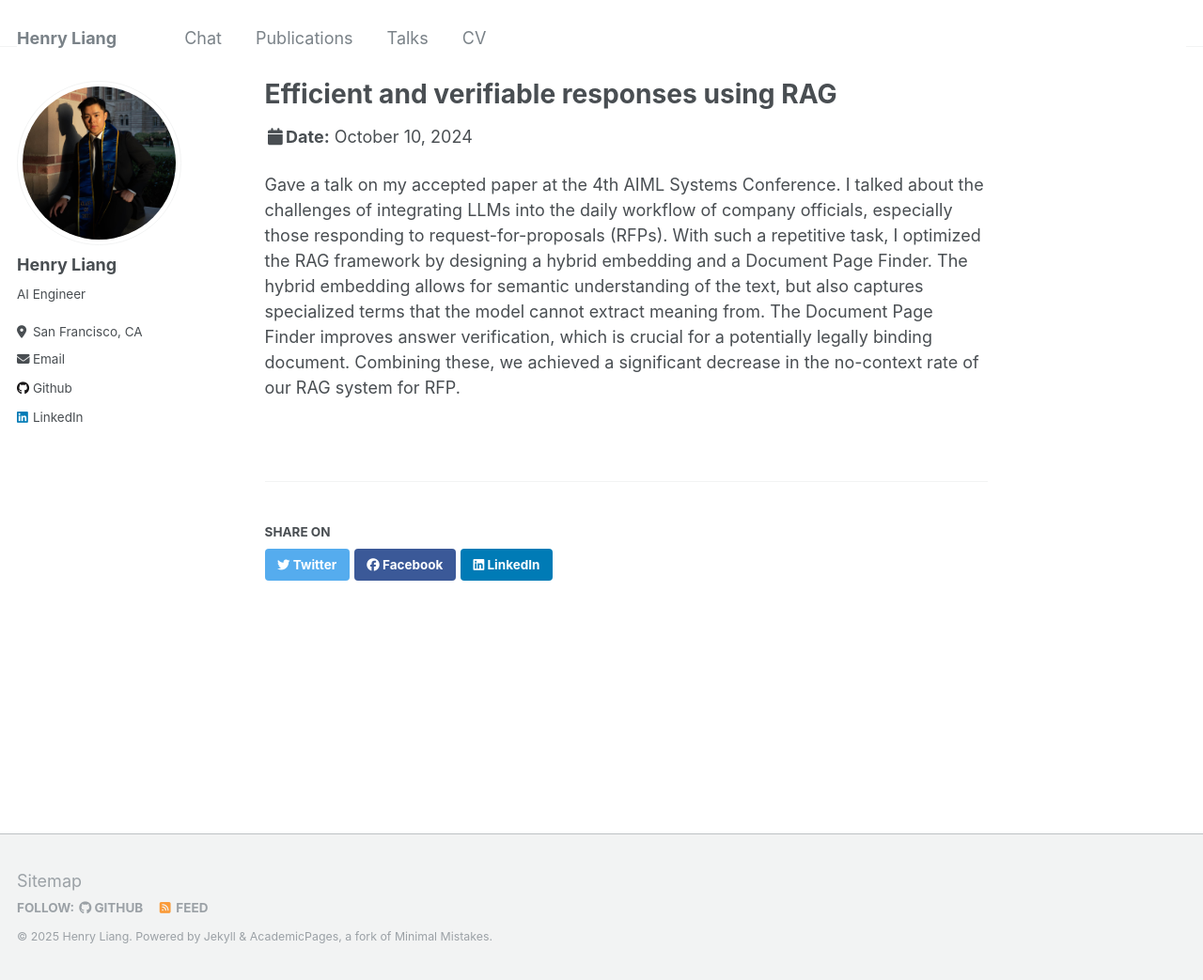
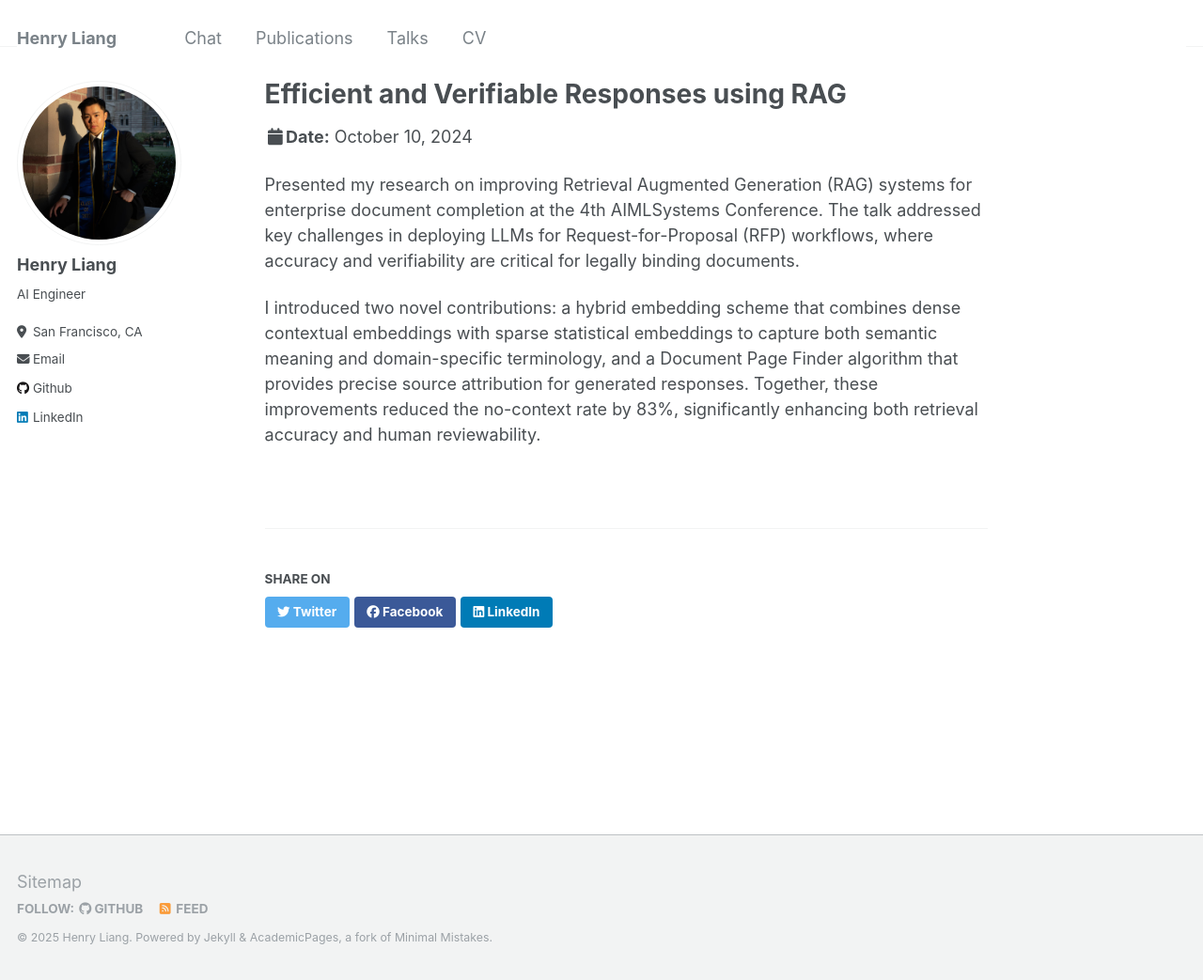
Before and after one commit to HenryLiang-123/HenryLiang-123.github.io, a Jekyll site: the page built from _talks/aiml-sys-talk.md, in a window 1280 px wide and 1043 px high. Shown: the whole window at 94% size. Built offline with Jekyll 4.4.1, drawn with Linux system fonts in a browser that asks for light colours.

Commit message:
Polish talks page content
Co-authored-by: factory-droid[bot] <138933559+factory-droid[bot]@users.noreply.github.com>

```diff
--- a/_talks/aiml-sys-talk.md
+++ b/_talks/aiml-sys-talk.md
@@ -1,11 +1,13 @@
 ---
-title: "Efficient and verifiable responses using RAG"
+title: "Efficient and Verifiable Responses using RAG"
 collection: talks
-type: "Talk"
+type: "Conference Talk"
 permalink: /talks/aiml-sys-talk
-venue: "Louisiana State University"
+venue: "4th AIMLSystems Conference, Louisiana State University"
 date: 2024-10-10
 location: "Baton Rouge, LA"
 ---
 
-Gave a talk on my accepted paper at the 4th AIML Systems Conference. I talked about the challenges of integrating LLMs into the daily workflow of company officials, especially those responding to request-for-proposals (RFPs). With such a repetitive task, I optimized the RAG framework by designing a hybrid embedding and a Document Page Finder. The hybrid embedding allows for semantic understanding of the text, but also captures specialized terms that the model cannot extract meaning from. The Document Page Finder improves answer verification, which is crucial for a potentially legally binding document. Combining these, we achieved a significant decrease in the no-context rate of our RAG system for RFP.
+Presented my research on improving Retrieval Augmented Generation (RAG) systems for enterprise document completion at the 4th AIMLSystems Conference. The talk addressed key challenges in deploying LLMs for Request-for-Proposal (RFP) workflows, where accuracy and verifiability are critical for legally binding documents.
+
+I introduced two novel contributions: a hybrid embedding scheme that combines dense contextual embeddings with sparse statistical embeddings to capture both semantic meaning and domain-specific terminology, and a Document Page Finder algorithm that provides precise source attribution for generated responses. Together, these improvements reduced the no-context rate by 83%, significantly enhancing both retrieval accuracy and human reviewability.
```
